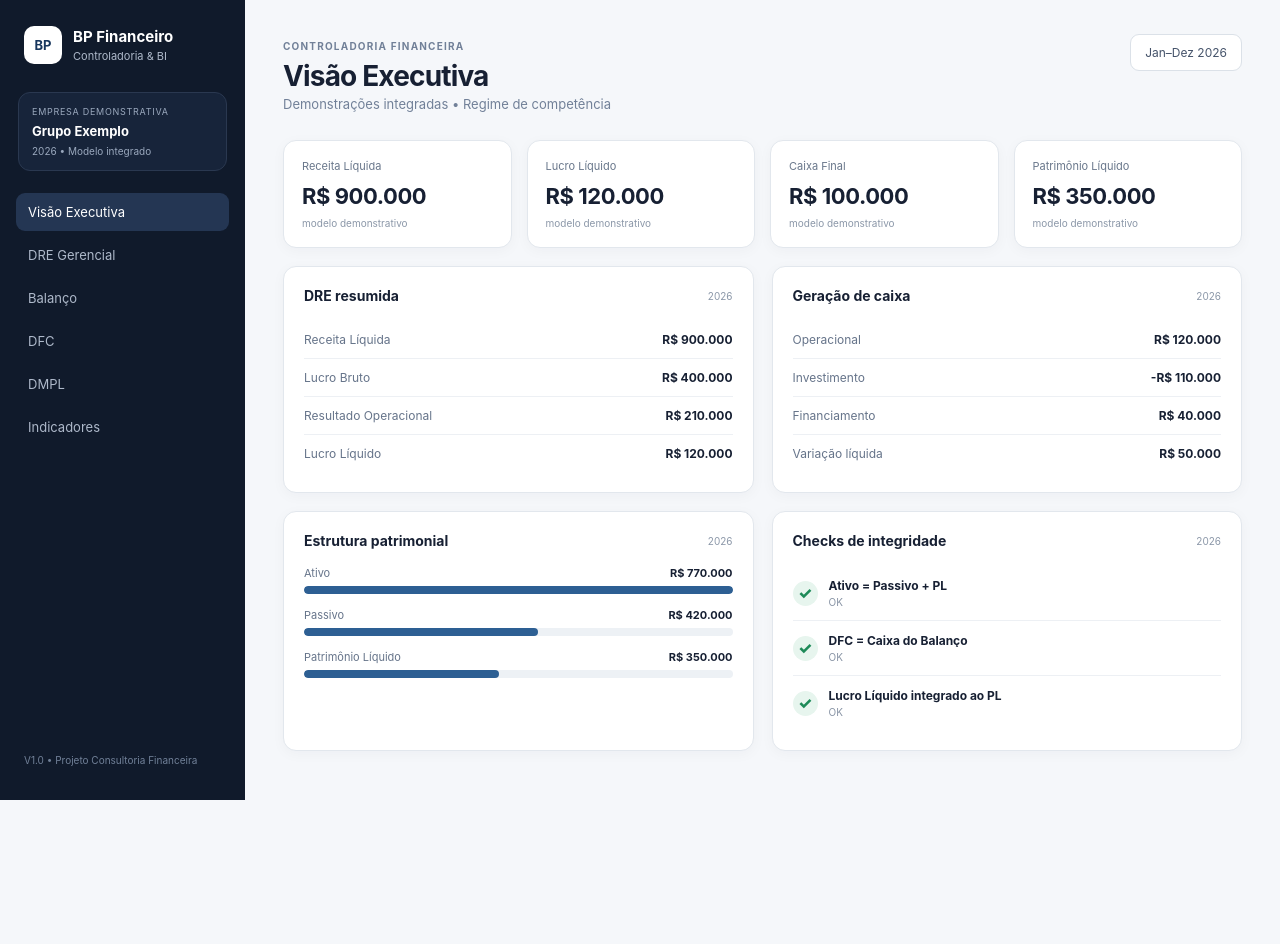
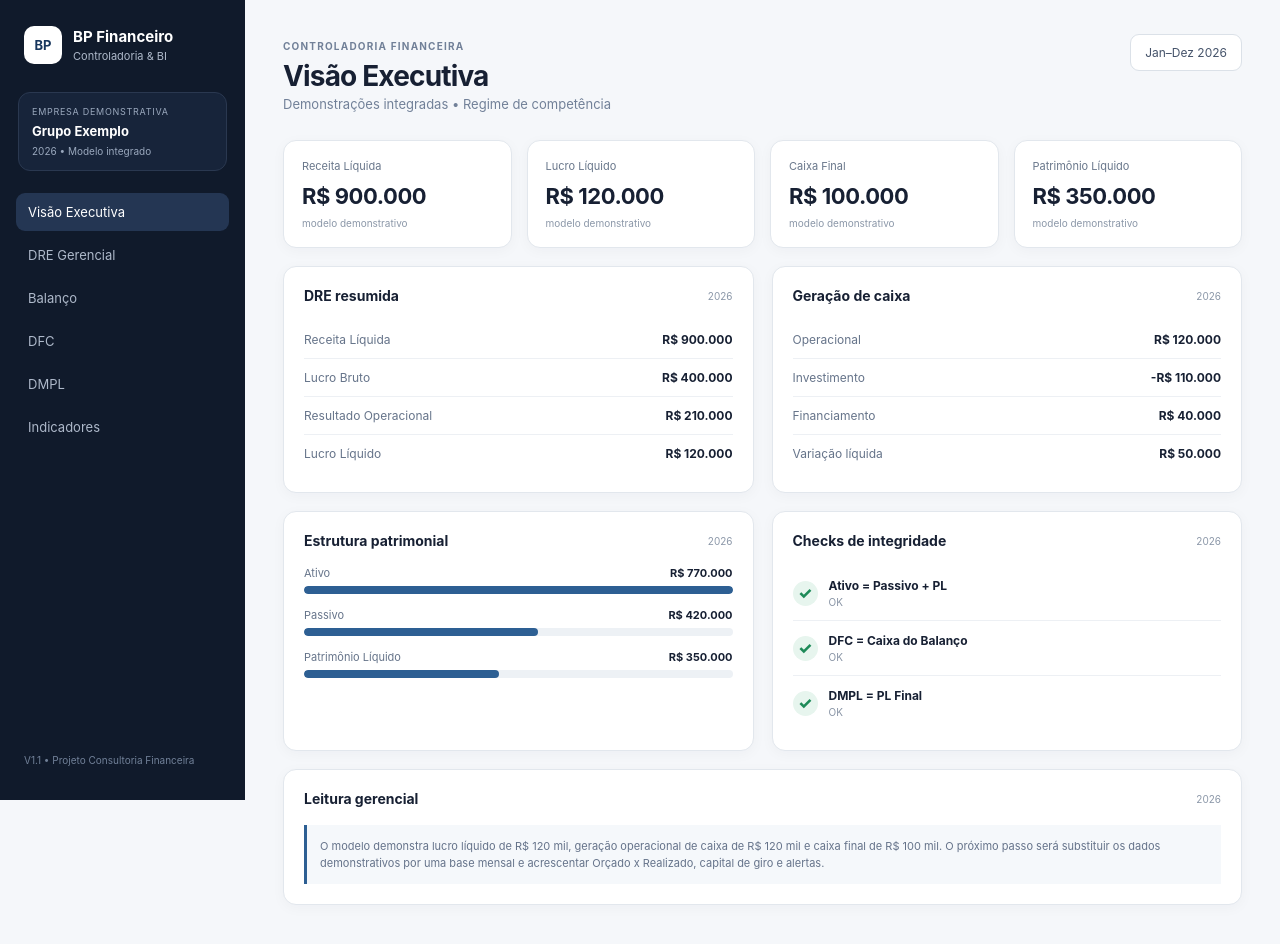
Before and after one commit to cardoso4009-byte/bp-financeiro-bi, a Next.js app: page / in a window 1280 px wide. Shown: the top 944 px of the page. Before the commit the page ends 819 px from the top, so only its background shows below. Built offline with nearby package versions, Linux system fonts and the light colour scheme.

Commit message:
feat: connect dashboard to centralized financial data

```diff
--- a/app/page.tsx
+++ b/app/page.tsx
@@ -1,30 +1,40 @@
 'use client'
 
 import { useState } from 'react'
+import { checks, financialData as d, indicators } from '@/lib/financial-data'
 
 const brl = (n: number) => n.toLocaleString('pt-BR', { style: 'currency', currency: 'BRL', maximumFractionDigits: 0 })
-const pct = (n: number) => `${n.toFixed(1).replace('.', ',')}%`
-
-const d = { receita: 900000, lucroBruto: 400000, operacional: 210000, lucro: 120000, caixaInicial: 50000, operacionalCaixa: 120000, investimento: -110000, financiamento: 40000, caixa: 100000, ativo: 770000, passivo: 420000, pl: 350000 }
-const nav = [['Visão Executiva','exec'],['DRE Gerencial','dre'],['Balanço','bp'],['DFC','dfc'],['DMPL','dmpl'],['Indicadores','ind']]
+const pct = (n: number) => `${(n * 100).toFixed(1).replace('.', ',')}%`
+const nav = [['Visão Executiva','exec'],['DRE Gerencial','dre'],['Balanço','bp'],['DFC','dfc'],['DMPL','dmpl'],['Indicadores','ind']] as const
 
 export default function Home() {
-  const [page,setPage] = useState('exec')
-  const item = nav.find(x=>x[1]===page)?.[0]
+  const [page, setPage] = useState('exec')
+  const item = nav.find(x => x[1] === page)?.[0]
   return <main className="shell">
-    <aside className="side"><div className="brand"><b>BP</b><div><strong>BP Financeiro</strong><span>Controladoria & BI</span></div></div><div className="company"><small>EMPRESA DEMONSTRATIVA</small><strong>Grupo Exemplo</strong><span>2026 • Modelo integrado</span></div><nav>{nav.map(([label,id])=><button key={id} className={page===id?'active':''} onClick={()=>setPage(id)}>{label}</button>)}</nav><footer>V1.0 • Projeto Consultoria Financeira</footer></aside>
-    <section className="content"><header><div><small>CONTROLADORIA FINANCEIRA</small><h1>{item}</h1><p>Demonstrações integradas • Regime de competência</p></div><div className="period">Jan–Dez 2026</div></header>
+    <aside className="side">
+      <div className="brand"><b>BP</b><div><strong>BP Financeiro</strong><span>Controladoria & BI</span></div></div>
+      <div className="company"><small>EMPRESA DEMONSTRATIVA</small><strong>Grupo Exemplo</strong><span>2026 • Modelo integrado</span></div>
+      <nav>{nav.map(([label,id]) => <button key={id} className={page===id?'active':''} onClick={()=>setPage(id)}>{label}</button>)}</nav>
+      <footer>V1.1 • Projeto Consultoria Financeira</footer>
+    </aside>
+    <section className="content">
+      <header><div><small>CONTROLADORIA FINANCEIRA</small><h1>{item}</h1><p>Demonstrações integradas • Regime de competência</p></div><div className="period">Jan–Dez 2026</div></header>
       {page==='exec' && <Executive/>}{page==='dre' && <DRE/>}{page==='bp' && <BP/>}{page==='dfc' && <DFC/>}{page==='dmpl' && <DMPL/>}{page==='ind' && <Indicators/>}
     </section>
   </main>
 }
 
-function Executive(){const check=d.ativo-d.passivo-d.pl; return <><div className="cards"><Card title="Receita Líquida" value={d.receita}/><Card title="Lucro Líquido" value={d.lucro}/><Card title="Caixa Final" value={d.caixa}/><Card title="Patrimônio Líquido" value={d.pl}/></div><div className="grid"><Panel title="DRE resumida"><Rows rows={[["Receita Líquida",d.receita],["Lucro Bruto",d.lucroBruto],["Resultado Operacional",d.operacional],["Lucro Líquido",d.lucro]]}/></Panel><Panel title="Geração de caixa"><Rows rows={[["Operacional",d.operacionalCaixa],["Investimento",d.investimento],["Financiamento",d.financiamento],["Variação líquida",d.caixa-d.caixaInicial]]}/></Panel></div><div className="grid"><Panel title="Estrutura patrimonial"><Bar label="Ativo" value={d.ativo} max={d.ativo}/><Bar label="Passivo" value={d.passivo} max={d.ativo}/><Bar label="Patrimônio Líquido" value={d.pl} max={d.ativo}/></Panel><Panel title="Checks de integridade"><Check text="Ativo = Passivo + PL" value={check===0?'OK':'Revisar'} ok={check===0}/><Check text="DFC = Caixa do Balanço" value="OK" ok/><Check text="Lucro Líquido integrado ao PL" value="OK" ok/></Panel></div></>}
-function DRE(){return <Panel title="DRE — Demonstração do Resultado" wide><Table rows={[["Receita Bruta",1000000],["(-) Deduções / Impostos",-100000],["= Receita Líquida",900000],["(-) Custos",-500000],["= Lucro Bruto",400000],["(-) Despesas Operacionais",-190000],["= Resultado Operacional",210000],["(+/-) Resultado Financeiro",-40000],["(-) IR / CSLL",-50000],["= LUCRO LÍQUIDO",120000]]}/></Panel>}
-function BP(){return <Panel title="Balanço Patrimonial" wide><div className="tables"><Table rows={[["Ativo Circulante",420000],["Ativo Não Circulante",350000],["ATIVO TOTAL",770000]]}/><Table rows={[["Passivo Circulante",250000],["Passivo Não Circulante",170000],["PASSIVO TOTAL",420000],["Patrimônio Líquido",350000],["PASSIVO + PL",770000]]}/></div></Panel>}
-function DFC(){return <Panel title="DFC — Método Indireto" wide><Table rows={[["Lucro Líquido",120000],["(+) Depreciação",30000],["(-) Capital de Giro",-30000],["= Caixa Operacional",120000],["Investimentos",-110000],["Financiamentos",40000],["= Variação Líquida",50000],["Caixa Inicial",50000],["= CAIXA FINAL",100000]]}/></Panel>}
-function DMPL(){return <Panel title="DMPL — Ponte do Patrimônio Líquido" wide><Table rows={[["PL Inicial",230000],["(+) Lucro Líquido",120000],["(+/-) Outros movimentos",0],["= PL Final",350000]]}/><div className="note">O Lucro Líquido de R$ 120 mil é o resultado do período. Lucros acumulados é saldo patrimonial e não precisa ser igual ao Lucro Líquido.</div></Panel>}
-function Indicators(){const rows=[['Margem Bruta',44.4],['Margem Operacional',23.3],['Margem Líquida',13.3],['PL / Ativo',45.5],['Passivo / Ativo',54.5]];return <div className="indicator-grid">{rows.map(([x,v])=><div className="indicator" key={x as string}><span>{x}</span><strong>{v as number}%</strong><div className="progress"><i style={{width:`${v}%`}}/></div></div>)}</div>}
+function Executive(){return <>
+  <div className="cards"><Card title="Receita Líquida" value={d.receitaLiquida}/><Card title="Lucro Líquido" value={d.lucroLiquido}/><Card title="Caixa Final" value={d.caixaFinal}/><Card title="Patrimônio Líquido" value={d.plFinal}/></div>
+  <div className="grid"><Panel title="DRE resumida"><Rows rows={[["Receita Líquida",d.receitaLiquida],["Lucro Bruto",d.lucroBruto],["Resultado Operacional",d.resultadoOperacional],["Lucro Líquido",d.lucroLiquido]]}/></Panel><Panel title="Geração de caixa"><Rows rows={[["Operacional",d.caixaOperacional],["Investimento",d.investimentos],["Financiamento",d.financiamentos],["Variação líquida",d.caixaFinal-d.caixaInicial]]}/></Panel></div>
+  <div className="grid"><Panel title="Estrutura patrimonial"><Bar label="Ativo" value={d.ativoTotal} max={d.ativoTotal}/><Bar label="Passivo" value={d.passivoTotal} max={d.ativoTotal}/><Bar label="Patrimônio Líquido" value={d.plFinal} max={d.ativoTotal}/></Panel><Panel title="Checks de integridade"><Check text="Ativo = Passivo + PL" value={checks.patrimonial===0?'OK':'Revisar'} ok={checks.patrimonial===0}/><Check text="DFC = Caixa do Balanço" value={checks.caixa===0?'OK':'Revisar'} ok={checks.caixa===0}/><Check text="DMPL = PL Final" value={checks.dmpl===0?'OK':'Revisar'} ok={checks.dmpl===0}/></Panel></div>
+  <Panel title="Leitura gerencial"><div className="note">O modelo demonstra lucro líquido de R$ 120 mil, geração operacional de caixa de R$ 120 mil e caixa final de R$ 100 mil. O próximo passo será substituir os dados demonstrativos por uma base mensal e acrescentar Orçado x Realizado, capital de giro e alertas.</div></Panel>
+</>}
+function DRE(){return <Panel title="DRE — Demonstração do Resultado" wide><Table rows={[["Receita Bruta",d.receitaBruta],["(-) Deduções / Impostos",d.deducoes],["= Receita Líquida",d.receitaLiquida],["(-) Custos",d.custos],["= Lucro Bruto",d.lucroBruto],["(-) Despesas Comerciais",d.despesasComerciais],["(-) Despesas Administrativas",d.despesasAdministrativas],["(-) Outras despesas operacionais",d.outrasDespesasOperacionais],["= Resultado Operacional",d.resultadoOperacional],["(+/-) Resultado Financeiro",d.resultadoFinanceiro],["= Resultado antes do IR/CSLL",d.resultadoOperacional+d.resultadoFinanceiro],["(-) IR / CSLL",d.irCsll],["= LUCRO LÍQUIDO",d.lucroLiquido]]}/></Panel>}
+function BP(){return <Panel title="Balanço Patrimonial" wide><div className="tables"><Table rows={[["Ativo Circulante",d.ativoCirculante],["Ativo Não Circulante",d.ativoNaoCirculante],["ATIVO TOTAL",d.ativoTotal]]}/><Table rows={[["Passivo Circulante",d.passivoCirculante],["Passivo Não Circulante",d.passivoNaoCirculante],["PASSIVO TOTAL",d.passivoTotal],["Patrimônio Líquido",d.plFinal],["PASSIVO + PL",d.passivoTotal+d.plFinal]]}/></div></Panel>}
+function DFC(){return <Panel title="DFC — Método Indireto" wide><Table rows={[["Lucro Líquido",d.lucroLiquido],["(+) Depreciação",d.depreciacao],["(-) Aumento de Contas a Receber",d.aumentoContasReceber],["(-) Aumento de Estoques",d.aumentoEstoques],["(+) Aumento de Fornecedores",d.aumentoFornecedores],["(+) Aumento de Obrigações",d.aumentoObrigacoes],["= Caixa Operacional",d.caixaOperacional],["Investimentos",d.investimentos],["Financiamentos",d.financiamentos],["= Variação Líquida",d.caixaFinal-d.caixaInicial],["Caixa Inicial",d.caixaInicial],["= CAIXA FINAL",d.caixaFinal]]}/></Panel>}
+function DMPL(){return <Panel title="DMPL — Ponte do Patrimônio Líquido" wide><Table rows={[["PL Inicial",d.plInicial],["(+) Lucro Líquido",d.lucroLiquido],["(-) Dividendos / Distribuições",d.dividendos],["(+/-) Outros movimentos",0],["= PL Final",d.plFinal]]}/><div className="note">O Lucro Líquido de R$ 120 mil é o resultado do período. Lucros acumulados é um saldo patrimonial e não precisa ser igual ao Lucro Líquido.</div></Panel>}
+function Indicators(){const rows=[['Margem Bruta',indicators.margemBruta],['Margem Operacional',indicators.margemOperacional],['Margem Líquida',indicators.margemLiquida],['PL / Ativo',indicators.participacaoPL],['Passivo / Ativo',indicators.participacaoPassivo]];return <div className="indicator-grid">{rows.map(([x,v])=><div className="indicator" key={x as string}><span>{x}</span><strong>{pct(v as number)}</strong><div className="progress"><i style={{width:`${Math.min((v as number)*100,100)}%`}}/></div></div>)}</div>}
 function Panel({title,children,wide=false}:{title:string,children:React.ReactNode,wide?:boolean}){return <section className={`panel ${wide?'wide':''}`}><div className="panel-title"><h2>{title}</h2><span>2026</span></div>{children}</section>}
 function Card({title,value}:{title:string,value:number}){return <div className="card"><span>{title}</span><strong>{brl(value)}</strong><small>modelo demonstrativo</small></div>}
 function Rows({rows}:{rows:(string|number)[][]}){return <div className="rows">{rows.map(([x,v])=><div className="row" key={x as string}><span>{x}</span><b>{brl(v as number)}</b></div>)}</div>}
```
